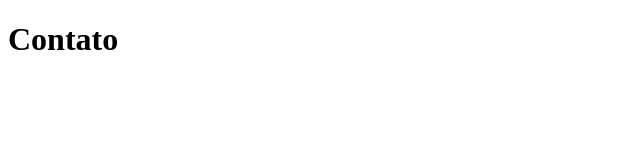
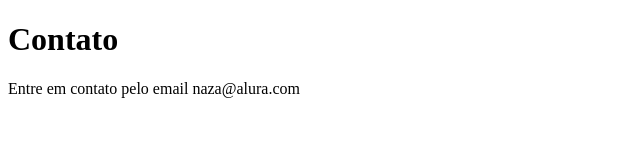
Before and after one commit to nazamaldonado/sistema-de-cadastro, a plain HTML site: page contato.html in a window 1280 px wide. Shown: the whole page, without its empty margins (0-640 px from the left). Drawn offline with Linux system fonts and the light colour scheme.

Commit message:
adicionando o email de contato

```diff
--- a/contato.html
+++ b/contato.html
@@ -7,5 +7,6 @@
 </head>
 <body>
     <h1>Contato</h1>
+    <p>Entre em contato pelo email naza@alura.com</p>
 </body>
 </html>
```
